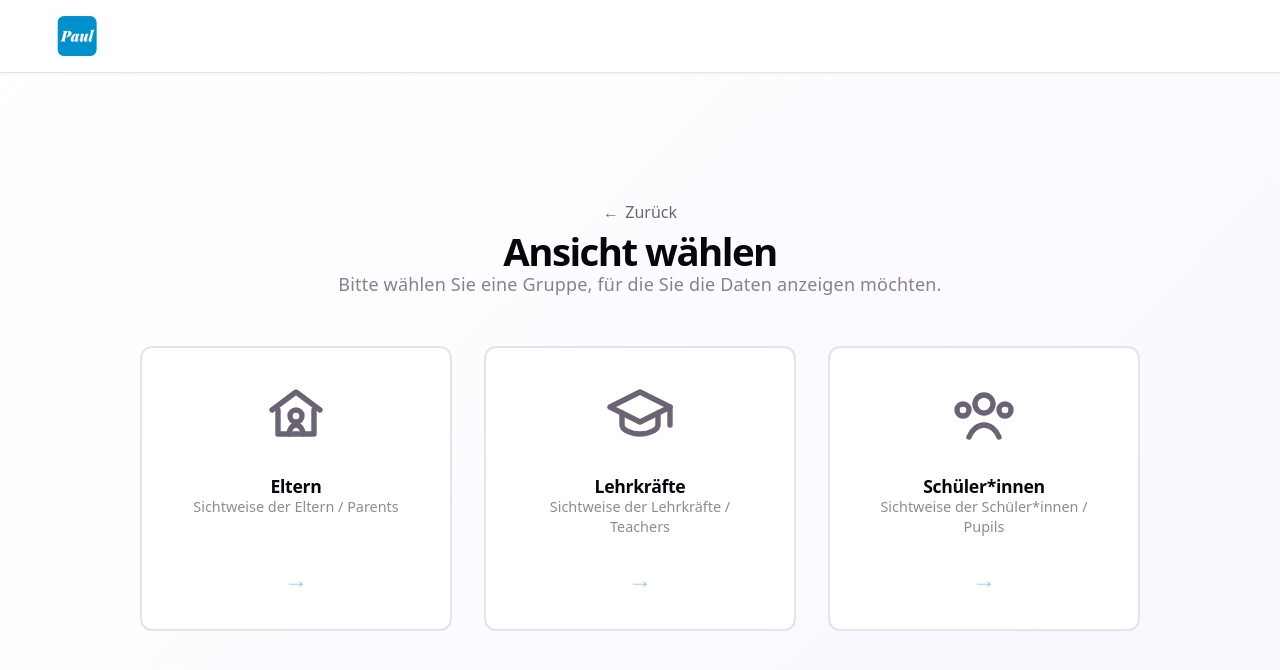
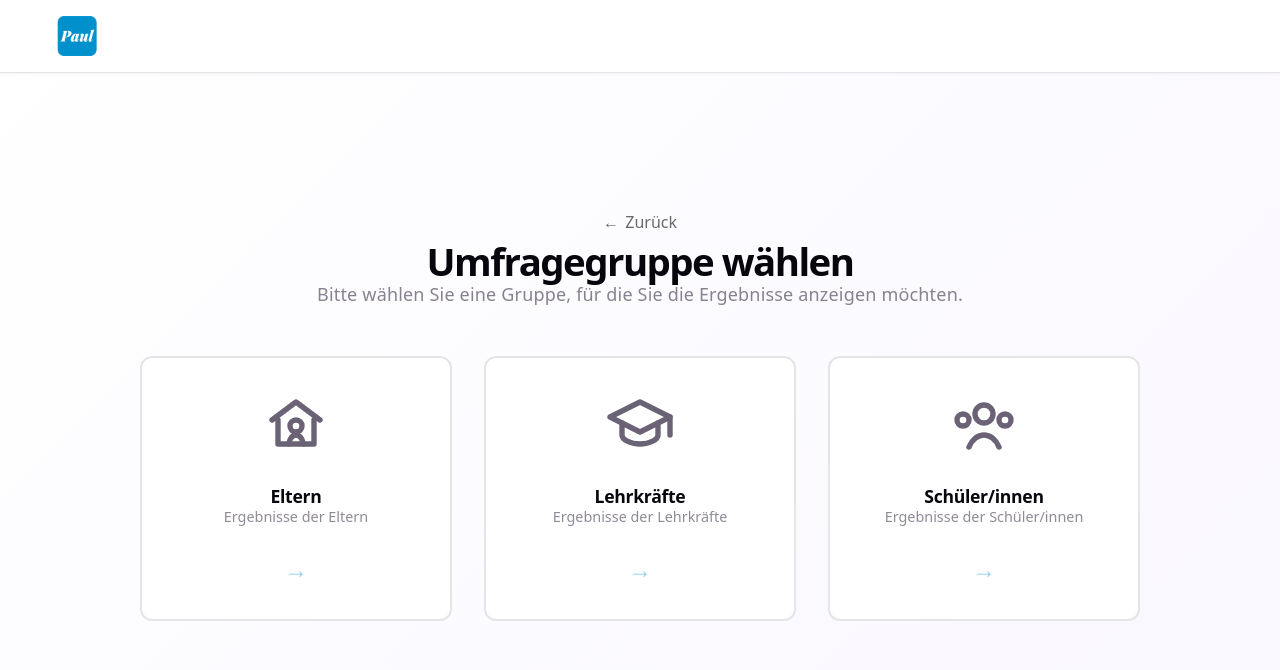
Before and after one commit to edgar-treischl/paul-mfe, a React (Vite) app: page / in a window 1280 px wide. Both pictures are taken after a click on the button "Beispieldaten inspizieren". Shown: the top 670 px of the page. Built offline with nearby package versions, Linux system fonts and the light colour scheme.

Commit message:
cleaning txts

```diff
--- a/src/components/HeroPage.tsx
+++ b/src/components/HeroPage.tsx
@@ -13,19 +13,19 @@ function HeroViewComponent({ onCTA }: HeroViewProps) {
         <div className="paul-mfe__hero-logo-wrapper">
           <img src={heroPng} alt="Paul" className="paul-mfe__hero-logo" />
         </div>
-        <p className="paul-mfe__hero-tagline">Passgenaue Umfragen mit Limesurvey®</p>
+        <p className="paul-mfe__hero-tagline">Online Evaluation System</p>
       </div>
 
       {/* Right Side: Description and CTA */}
       <div className="paul-mfe__hero-right">
-        <h1 className="paul-mfe__hero-title">Umfrageergebnisse erfolgreich visualisieren</h1>
+        <h1 className="paul-mfe__hero-title">Herzlich Willkommen</h1>
 
         <p className="paul-mfe__hero-primary">
-          Paul ermöglicht maßgeschneiderte Umfragen, die auf die Bedürfnisse der Schule zugeschnitten sind.
+          Das OES (Online Evaluation System) ist ein webbasiertes Tool, das Schulen unterstützt, zentrale Befragungen aller beteiligten Personengruppen durchzuführen.
         </p>
 
         <p className="paul-mfe__hero-secondary">
-          Die Paul-App bereitet die Umfrageergebnisse auf und stellt sie in einer übersichtlichen Form dar.
+          Die OES App bereitet alle Ergebnisse der Online Evaluation auf einem Blick auf.
         </p>
 
         <div className="paul-mfe__hero-features">
--- a/src/groupRegistry.ts
+++ b/src/groupRegistry.ts
@@ -23,7 +23,7 @@ export const groupRegistry: GroupConfig[] = [
   {
     id: 'elt',
     label: 'Eltern',
-    description: 'Sichtweise der Eltern / Parents',
+    description: 'Ergebnisse der Eltern',
     icon: '👨‍👩‍👧‍👦',
     emoji: '👨‍👩‍👧‍👦',
     color: '#3B82F6',
@@ -32,7 +32,7 @@ export const groupRegistry: GroupConfig[] = [
   {
     id: 'leh',
     label: 'Lehrkräfte',
-    description: 'Sichtweise der Lehrkräfte / Teachers',
+    description: 'Ergebnisse der Lehrkräfte',
     icon: '🎓',
     emoji: '🎓',
     color: '#8B5CF6',
@@ -40,8 +40,8 @@ export const groupRegistry: GroupConfig[] = [
   },
   {
     id: 'sus',
-    label: 'Schüler*innen',
-    description: 'Sichtweise der Schüler*innen / Pupils',
+    label: 'Schüler/innen',
+    description: 'Ergebnisse der Schüler/innen',
     icon: '👨‍🎓',
     emoji: '👨‍🎓',
     color: '#EC4899',
--- a/src/pages/GroupSelectorPage.tsx
+++ b/src/pages/GroupSelectorPage.tsx
@@ -42,9 +42,9 @@ export function GroupSelectorPage({ onSelectGroup, onBack }: GroupSelectorPagePr
 function GroupSelectorHeader() {
   return (
     <div className="paul-mfe__group-selector-header">
-      <h1 className="paul-mfe__group-selector-title">Ansicht wählen</h1>
+      <h1 className="paul-mfe__group-selector-title">Umfragegruppe wählen</h1>
       <p className="paul-mfe__group-selector-subtitle">
-        Bitte wählen Sie eine Gruppe, für die Sie die Daten anzeigen möchten.
+        Bitte wählen Sie eine Gruppe, für die Sie die Ergebnisse anzeigen möchten.
       </p>
     </div>
   )
```
